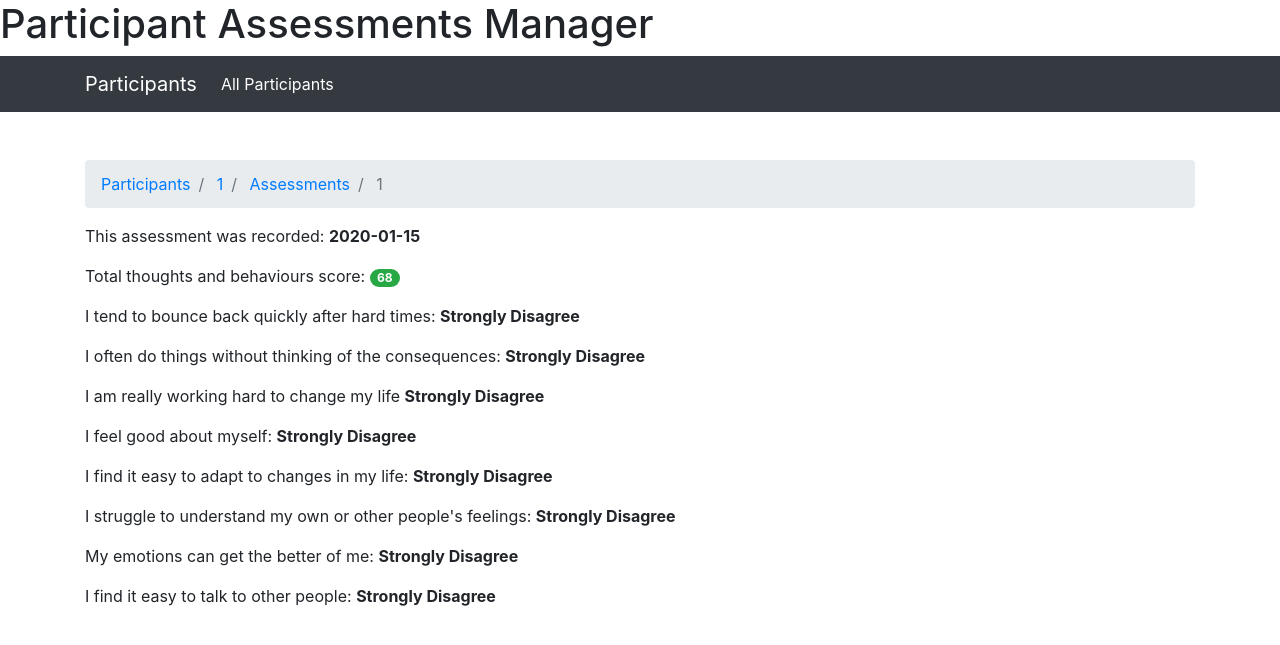
After one commit to carlsixsmith-moj/AgileSoftwareProject, a Flask app: page /participants/1/assessments/1/ in a window 1280 px wide. The commit adds this page. Shown: the top 645 px of the page. Run offline with Flask 3, Linux system fonts and the light colour scheme; tables that the repository leaves empty hold one stand-in row (values such as "Sample post").

Commit message:
you can now add an assessment and see the score

```diff
--- a/controllers/assessments.py
+++ b/controllers/assessments.py
@@ -1,5 +1,7 @@
 from flask import Blueprint, render_template, request, redirect, url_for, abort
-from models import Participant, Assessment, db
+from models import Participant, Assessment, ThoughtsAndBehaviours ,db
+from datetime import datetime
+
 
 assessments_bp = Blueprint('assessments', __name__, url_prefix="/participants/<string:participantId>/assessments")
 
@@ -11,9 +13,53 @@ def list_assessments(participantId):
 
     return render_template('assessments/list.html', assessments = participant.assessments, participantId = participantId)
 
-@assessments_bp.route('/add')
+@assessments_bp.route("/<int:assessmentId>/")
+def get_assessment(participantId, assessmentId):
+    assessment = db.session.get(Assessment, assessmentId)
+    if assessment.participant_id != participantId:
+        abort(400)
+
+    return render_template('assessments/details.html', assessment = assessment, participantId = participantId)
+
+
+@assessments_bp.route('/add', methods=['GET','POST'])
 def add_assessment(participantId):
     participant = db.session.get(Participant, participantId)
     if participant is None:
         abort(404)
+
+    if request.method=='POST':
+        date_recorded_str = (request.form.get('date_recorded') or '').strip()
+        try:
+            try:
+                if not date_recorded_str:
+                    raise ValueError('Date Recorded is required.')
+
+                date_recorded = datetime.strptime(date_recorded_str, '%Y-%m-%d').date()
+            except ValueError:
+                raise ValueError('Invalid date format. Please use YYYY-MM-DD')
+
+
+            new_assessment = Assessment(participant_id=participantId, date_recorded=date_recorded)
+            thoughts = ThoughtsAndBehaviours(
+                bounce_back = request.form.get('bounce_back'),
+                consequences = request.form.get('consequences'),
+                working_hard = request.form.get('working_hard'),
+                feel_good = request.form.get('feel_good'),
+                adaptable = request.form.get('adaptable'),
+                feelings = request.form.get('feelings'),
+                emotional_problems = request.form.get('emotional_problems'),
+                easy_to_talk = request.form.get('easy_to_talk'),
+            )
+            new_assessment.thoughts_and_behaviours = thoughts;
+
+            db.session.add(new_assessment)
+            db.session.commit()
+            return redirect(url_for('assessments.list_assessments', participantId=participantId))
+        except ValueError as e:
+            error = str(e)
+            return render_template('assessments/add.html', error=error)
+
+
+
     return render_template('assessments/add.html', participantId = participant.id)
--- a/models/thoughts_and_behaviours.py
+++ b/models/thoughts_and_behaviours.py
@@ -5,6 +5,26 @@ from .database import db
 
 class ThoughtsAndBehaviours(db.Model):
     """Represents answers to the thoughts and behaviours section of an assessment"""
+
+    # A negative score indicates disagreement with the question
+    # means this is an area you struggle with
+    negative_score_map = {
+        'Strongly Disagree': 1,
+        'Disagree': 2,
+        'Neither': 5,
+        'Agree': 8,
+        'Strongly Agree': 13,
+    }
+
+    # a positive score indicates agreeing with the question
+    # means this is an area you struggle with
+    positive_score_map = {
+        'Strongly Disagree': 13,
+        'Disagree': 8,
+        'Neither': 5,
+        'Agree': 2,
+        'Strongly Agree': 1,
+    }
 
     answer_enum = Enum(
         'Strongly Disagree',
@@ -48,3 +68,33 @@ class ThoughtsAndBehaviours(db.Model):
         if value not in self.answer_enum.enums:
             raise ValueError(f'Invalid response value. {key}')
         return value
+
+    def score(self):
+        """Return the total score from all answered items."""
+
+        # These questions score higher the more "positive" the participant is about the question
+        positive_answers = [
+            self.bounce_back,
+            self.working_hard,
+            self.feel_good,
+            self.adaptable,
+            self.easy_to_talk
+        ]
+        negative_answers = [
+            self.consequences,
+            self.feelings,
+            self.emotional_problems
+        ]
+
+        positiveScore = sum(self.positive_score_map[a] for a in positive_answers if a in self.positive_score_map)
+        negativeScore = sum(self.negative_score_map[a] for a in negative_answers if a in self.negative_score_map)
+
+        return negativeScore + positiveScore
+
+    def colour(self):
+        score = self.score()
+        if score < 10:
+            return "badge-danger"
+        if score < 25:
+            return "badge-warning"
+        return "badge-success"
--- /dev/null
+++ b/templates/assessments/details.html
@@ -0,0 +1,111 @@
+{% extends "base.html" %}
+
+
+{% block content %}
+
+ <nav aria-label="breadcrumb">
+    <ol class="breadcrumb">
+        <li class="breadcrumb-item">
+            <a href="{{ url_for('participants.list_participants') }}">
+                Participants
+            </a>
+
+        </li>
+        <li class="breadcrumb-item">
+            <a href="{{ url_for('participants.edit_participant', id = participantId) }}">
+                {{ participantId }}
+            </a>
+        </li>
+        <li class="breadcrumb-item ">
+            <a href="{{ url_for('assessments.list_assessments', participantId = participantId) }}">
+                Assessments
+            </a>
+        </li>
+        <li class="breadcrumb-item active">
+            {{ assessment.id }}
+        </li>
+    </ol>
+</nav>
+
+
+    {% if error %}
+    <div class="alert alert-danger" role="alert">
+        {{ error }}
+    </div>
+    {% endif %}
+
+    {% if assessment %}
+
+        <p>This assessment was recorded: <strong>{{ assessment.date_recorded }}</strong></p>
+
+        {% if assessment.thoughts_and_behaviours %}
+            <p>
+                Total thoughts and behaviours score:
+                <strong>
+                    <span class="badge badge-pill {{assessment.thoughts_and_behaviours.colour()}}">
+                         {{ assessment.thoughts_and_behaviours.score() }}
+                    </span>
+                </strong>
+            </p>
+
+            <p>
+                I tend to bounce back quickly after hard times:
+                <strong>
+                    {{ assessment.thoughts_and_behaviours.bounce_back }}
+                </strong>
+            </p>
+
+            <p>
+                I often do things without thinking of the consequences:
+                <strong>
+                    {{ assessment.thoughts_and_behaviours.consequences }}
+                </strong>
+            </p>
+
+             <p>
+                I am really working hard to change my life
+                <strong>
+                    {{ assessment.thoughts_and_behaviours.working_hard }}
+                </strong>
+            </p>
+
+             <p>
+                I feel good about myself:
+                <strong>
+                    {{ assessment.thoughts_and_behaviours.feel_good }}
+                </strong>
+            </p>
+
+             <p>
+                I find it easy to adapt to changes in my life:
+                <strong>
+                    {{ assessment.thoughts_and_behaviours.adaptable }}
+                </strong>
+            </p>
+
+             <p>
+                I struggle to understand my own or other people's feelings:
+                <strong>
+                    {{ assessment.thoughts_and_behaviours.feelings }}
+                </strong>
+            </p>
+
+             <p>
+               My emotions can get the better of me:
+                <strong>
+                    {{ assessment.thoughts_and_behaviours.emotional_problems }}
+                </strong>
+            </p>
+
+             <p>
+                I find it easy to talk to other people:
+                <strong>
+                    {{ assessment.thoughts_and_behaviours.easy_to_talk }}
+                </strong>
+            </p>
+
+        {% endif %}
+
+    {% endif %}
+
+{% endblock %}
--- a/templates/assessments/list.html
+++ b/templates/assessments/list.html
@@ -34,7 +34,9 @@
             {% for a in assessments %}
             <tr>
                 <td>
-                    {{ a.id }}
+                    <a href="{{ url_for('assessments.get_assessment', participantId = participantId, assessmentId = a.id ) }}">
+                        {{ a.id }}
+                    </a>
                 </td>
                 <td>
                     {{ a.date_recorded }}
```
Also changed, not shown: models/assessment.py (+25 -2 lines), templates/assessments/add.html (+62 -79 lines).
